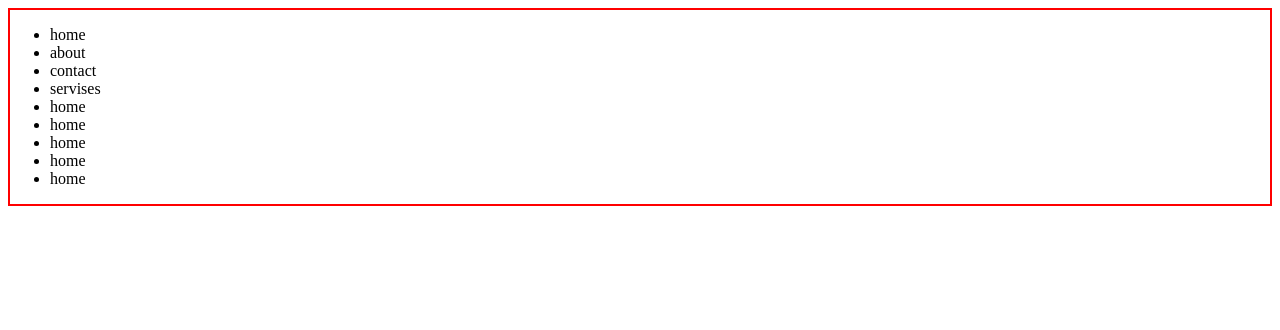
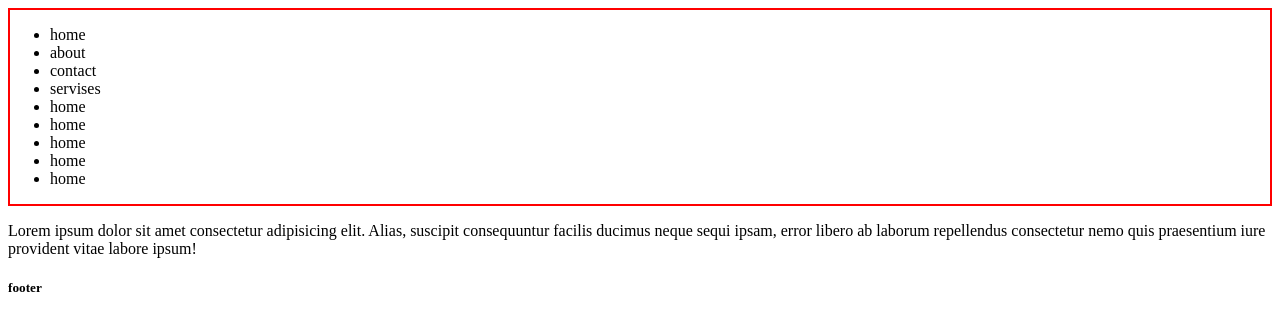
Before and after one commit to umidjonhp/git, a plain HTML site: page index.html in a window 1280 px wide. Drawn offline with Linux system fonts and the light colour scheme.

Commit message:
add footer

```diff
--- a/index.html
+++ b/index.html
@@ -21,5 +21,10 @@
             <li>home</li>
         </ul>
     </nav>
+    <footer>
+        <p>Lorem ipsum dolor sit amet consectetur adipisicing elit. Alias, suscipit consequuntur facilis ducimus neque sequi ipsam, error libero ab laborum repellendus consectetur nemo quis praesentium iure provident vitae labore ipsum!
+        </p>
+        <h5>footer</h5>
+    </footer>
 </body>
 </html>
```
